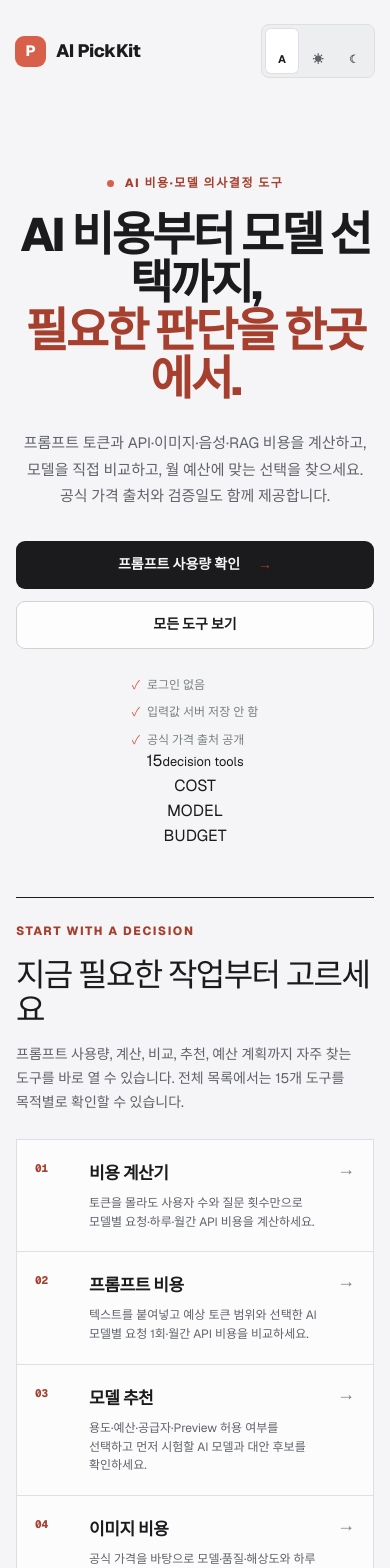
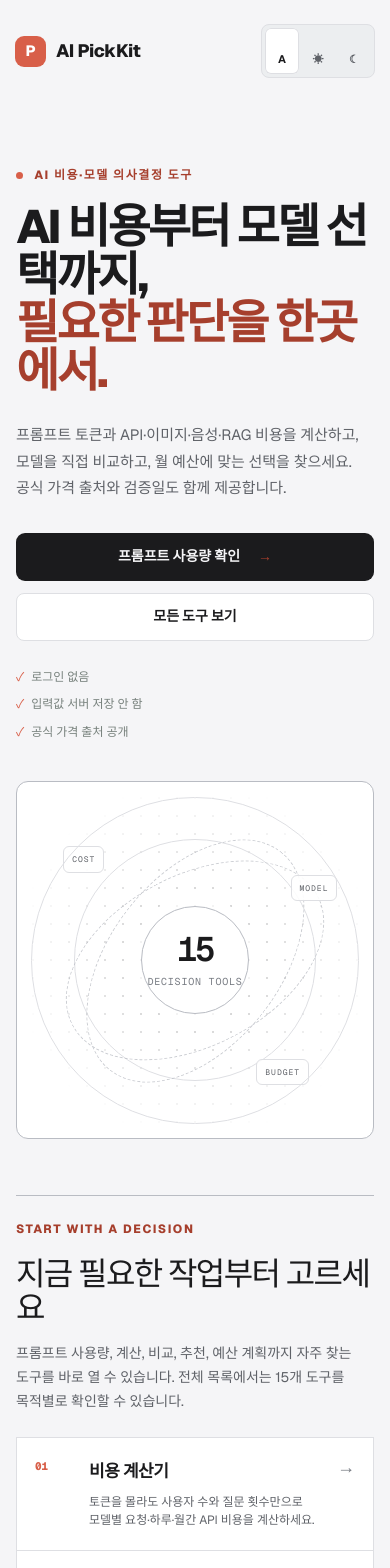
Before and after one commit to maxtop9843-byte/ai-pickkit, a Next.js app: page / in a window 390 px wide. Shown: the top 1568 px of the page. Built offline with nearby package versions, Linux system fonts and the light colour scheme.

Commit message:
feat(UX-003D): style responsive dot hero

```diff
--- a/src/app/home-discovery.css
+++ b/src/app/home-discovery.css
@@ -1,11 +1,33 @@
 .home-hero {
-  margin-bottom: 64px;
+  display: grid;
+  grid-template-columns: minmax(0, 1.08fr) minmax(320px, 0.92fr);
+  align-items: center;
+  gap: clamp(48px, 7vw, 96px);
+  width: min(1180px, calc(100% - 40px));
+  margin: 88px auto 80px;
+  text-align: left;
+}
+
+.home-hero-copy {
+  min-width: 0;
+}
+
+.home-hero h1 {
+  max-width: 780px;
+  margin-right: 0;
+  margin-left: 0;
+}
+
+.home-hero .lede {
+  max-width: 680px;
+  margin-right: 0;
+  margin-left: 0;
 }
 
 .home-hero-actions {
   display: flex;
   align-items: center;
-  justify-content: center;
+  justify-content: flex-start;
   gap: 12px;
   margin-top: 32px;
 }
@@ -21,10 +43,10 @@
   justify-content: center;
   min-height: 44px;
   padding: 12px 17px;
-  border: 1px solid #cdd5d1;
-  border-radius: 9px;
-  background: rgba(255, 255, 255, 0.8);
-  color: var(--ink);
+  border: 1px solid var(--color-border-subtle);
+  border-radius: var(--radius-control);
+  background: var(--color-surface);
+  color: var(--color-text-primary);
   font-size: 14px;
   font-weight: 720;
   text-decoration: none;
@@ -36,22 +58,152 @@
 .home-tool-link:focus-visible,
 .home-tool-directory-footer a:hover,
 .home-tool-directory-footer a:focus-visible {
-  border-color: var(--brand);
+  border-color: var(--color-accent);
   outline: none;
 }
 
 .home-secondary-link:focus-visible,
 .home-tool-link:focus-visible,
 .home-tool-directory-footer a:focus-visible {
-  box-shadow: 0 0 0 3px rgba(22, 163, 122, 0.14);
+  box-shadow: 0 0 0 3px color-mix(in srgb, var(--focus-ring) 24%, transparent);
+}
+
+.home-hero .trust-line {
+  justify-content: flex-start;
+  margin-right: 0;
+  margin-left: 0;
+}
+
+.home-dot-visual {
+  position: relative;
+  display: grid;
+  place-items: center;
+  aspect-ratio: 1;
+  min-width: 0;
+  overflow: hidden;
+  border: 1px solid var(--color-border-strong);
+  border-radius: var(--radius-panel);
+  background: var(--color-surface);
+  isolation: isolate;
+}
+
+.home-dot-field {
+  position: absolute;
+  inset: 0;
+  z-index: -3;
+  background-image: radial-gradient(
+    circle,
+    color-mix(in srgb, var(--color-text-primary) 54%, transparent) 1px,
+    transparent 1.35px
+  );
+  background-position: center;
+  background-size: 18px 18px;
+  opacity: 0.42;
+  mask-image: radial-gradient(circle at center, black 12%, transparent 72%);
+}
+
+.home-dot-visual::before,
+.home-dot-visual::after {
+  position: absolute;
+  border: 1px solid var(--color-border-subtle);
+  border-radius: 50%;
+  content: "";
+}
+
+.home-dot-visual::before {
+  width: 68%;
+  height: 68%;
+}
+
+.home-dot-visual::after {
+  width: 92%;
+  height: 92%;
+}
+
+.home-dot-orbit {
+  position: absolute;
+  border: 1px dashed var(--color-border-strong);
+  border-radius: 50%;
+  opacity: 0.72;
+}
+
+.home-dot-orbit-a {
+  width: 48%;
+  height: 78%;
+  transform: rotate(38deg);
+}
+
+.home-dot-orbit-b {
+  width: 78%;
+  height: 48%;
+  transform: rotate(-28deg);
+}
+
+.home-dot-core {
+  display: grid;
+  place-items: center;
+  width: 132px;
+  aspect-ratio: 1;
+  border: 1px solid var(--color-border-strong);
+  border-radius: 50%;
+  background: var(--color-surface-raised);
+  box-shadow: 0 0 0 10px color-mix(in srgb, var(--color-surface) 72%, transparent);
+  text-align: center;
+}
+
+.home-dot-core span {
+  align-self: end;
+  color: var(--color-text-primary);
+  font-family: var(--font-geist-mono), monospace;
+  font-size: 42px;
+  font-weight: 520;
+  line-height: 1;
+  letter-spacing: -0.08em;
+}
+
+.home-dot-core small {
+  align-self: start;
+  margin-top: 8px;
+  color: var(--color-text-tertiary);
+  font-family: var(--font-geist-mono), monospace;
+  font-size: 10px;
+  letter-spacing: 0.08em;
+  text-transform: uppercase;
+}
+
+.home-dot-label {
+  position: absolute;
+  padding: 6px 8px;
+  border: 1px solid var(--color-border-subtle);
+  border-radius: 6px;
+  background: color-mix(in srgb, var(--color-surface) 88%, transparent);
+  color: var(--color-text-secondary);
+  font-family: var(--font-geist-mono), monospace;
+  font-size: 9px;
+  letter-spacing: 0.12em;
+}
+
+.home-dot-label-cost {
+  top: 18%;
+  left: 13%;
+}
+
+.home-dot-label-model {
+  top: 26%;
+  right: 10%;
+}
+
+.home-dot-label-budget {
+  right: 18%;
+  bottom: 15%;
 }
 
 .home-tool-directory {
   width: min(1180px, calc(100% - 40px));
   margin: 0 auto 96px;
   scroll-margin-top: 24px;
-  border-top: 1px solid var(--ink);
-  border-bottom: 1px solid var(--border);
+  border-top: 1px solid var(--color-border-strong);
+  border-bottom: 1px solid var(--color-border-subtle);
 }
 
 .home-tool-directory-heading {
@@ -71,7 +223,7 @@
 
 .home-tool-directory-heading > p {
   margin: 0;
-  color: var(--muted);
+  color: var(--color-text-secondary);
   font-size: 14px;
   line-height: 1.7;
   word-break: keep-all;
@@ -80,8 +232,8 @@
 .home-tool-grid {
   display: grid;
   grid-template-columns: repeat(2, minmax(0, 1fr));
-  border-top: 1px solid var(--border);
-  border-left: 1px solid var(--border);
+  border-top: 1px solid var(--color-border-subtle);
+  border-left: 1px solid var(--color-border-subtle);
 }
 
 .home-tool-link {
@@ -92,10 +244,10 @@
   min-width: 0;
   min-height: 132px;
   padding: 22px 24px;
-  border-right: 1px solid var(--border);
-  border-bottom: 1px solid var(--border);
-  background: rgba(255, 255, 255, 0.72);
-  color: var(--ink);
+  border-right: 1px solid var(--color-border-subtle);
+  border-bottom: 1px solid var(--color-border-subtle);
+  background: var(--color-surface);
+  color: var(--color-text-primary);
   text-decoration: none;
   transition:
     background-color 160ms ease,
@@ -103,11 +255,11 @@
 }
 
 .home-tool-link:hover {
-  background: #f7fbf9;
+  background: color-mix(in srgb, var(--color-accent) 5%, var(--color-surface));
 }
 
 .home-tool-index {
-  color: var(--brand-dark);
+  color: var(--color-accent);
   font-family: var(--font-geist-mono), monospace;
   font-size: 11px;
   font-weight: 760;
@@ -129,14 +281,14 @@
 
 .home-tool-copy small {
   margin-top: 8px;
-  color: var(--muted);
+  color: var(--color-text-secondary);
   font-size: 12px;
   line-height: 1.55;
   word-break: keep-all;
 }
 
 .home-tool-arrow {
-  color: #7a8781;
+  color: var(--color-text-tertiary);
   font-size: 18px;
   line-height: 1;
 }
@@ -147,7 +299,7 @@
   justify-content: space-between;
   gap: 20px;
   padding: 18px 0;
-  color: var(--muted);
+  color: var(--color-text-secondary);
   font-size: 12px;
 }
 
@@ -158,15 +310,40 @@
 .home-tool-directory-footer a {
   min-height: 40px;
   padding: 11px 13px;
-  border: 1px solid var(--border);
-  border-radius: 8px;
-  background: white;
-  color: var(--ink);
+  border: 1px solid var(--color-border-subtle);
+  border-radius: var(--radius-control);
+  background: var(--color-surface);
+  color: var(--color-text-primary);
   font-weight: 700;
   text-decoration: none;
 }
 
+@media (max-width: 980px) {
+  .home-hero {
+    grid-template-columns: minmax(0, 1fr) minmax(280px, 0.72fr);
+    gap: 40px;
+  }
+
+  .home-dot-core {
+    width: 108px;
+  }
+
+  .home-dot-core span {
+    font-size: 34px;
+  }
+}
+
 @media (max-width: 900px) {
+  .home-hero {
+    grid-template-columns: 1fr;
+    max-width: 760px;
+  }
+
+  .home-dot-visual {
+    width: min(100%, 560px);
+    margin: 0 auto;
+  }
+
   .home-tool-directory-heading {
     grid-template-columns: 1fr;
     gap: 16px;
@@ -175,9 +352,9 @@
 
 @media (max-width: 767px) {
   .home-hero {
-    width: min(100% - 32px, 680px);
-    margin-top: 72px;
-    margin-bottom: 48px;
+    width: calc(100% - 32px);
+    margin-top: 64px;
+    margin-bottom: 56px;
   }
 
   .home-hero h1 {
@@ -189,8 +366,6 @@
     align-items: stretch;
     flex-direction: column;
     width: min(100%, 360px);
-    margin-right: auto;
-    margin-left: auto;
   }
 
   .home-hero-actions .hero-link,
@@ -205,9 +380,11 @@
     gap: 9px;
     width: max-content;
     max-width: 100%;
-    margin-right: auto;
-    margin-left: auto;
     text-align: left;
+  }
+
+  .home-dot-label {
+    font-size: 8px;
   }
 
   .home-tool-directory {
@@ -250,6 +427,18 @@
 }
 
 @media (max-width: 380px) {
+  .home-hero {
+    width: calc(100% - 24px);
+  }
+
+  .home-dot-core {
+    width: 92px;
+  }
+
+  .home-dot-core span {
+    font-size: 30px;
+  }
+
   .home-tool-link {
     grid-template-columns: 30px minmax(0, 1fr) auto;
     gap: 10px;
@@ -263,7 +452,8 @@
 }
 
 @media (prefers-reduced-motion: reduce) {
-  .home-tool-link {
+  .home-tool-link,
+  .home-dot-orbit {
     transition: none;
   }
 }
```
